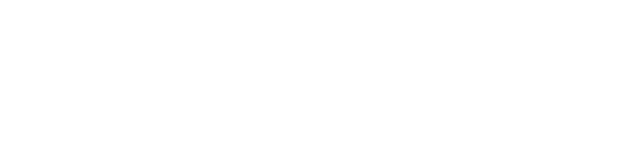
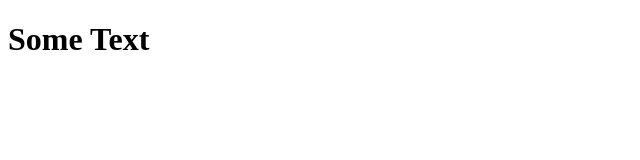
Before and after one commit to Oleh2333/repo1, a plain HTML site: page index.html in a window 1280 px wide. Shown: the whole page, without its empty margins (0-640 px from the left). Drawn offline with Linux system fonts and the light colour scheme.

Commit message:
Addad h1

```diff
--- a/index.html
+++ b/index.html
@@ -7,6 +7,6 @@
     <link rel="stylesheet" href="./css/style.css">
 </head>
 <body>
-
+    <h1>Some Text</h1>
 </body>
 </html>
```
